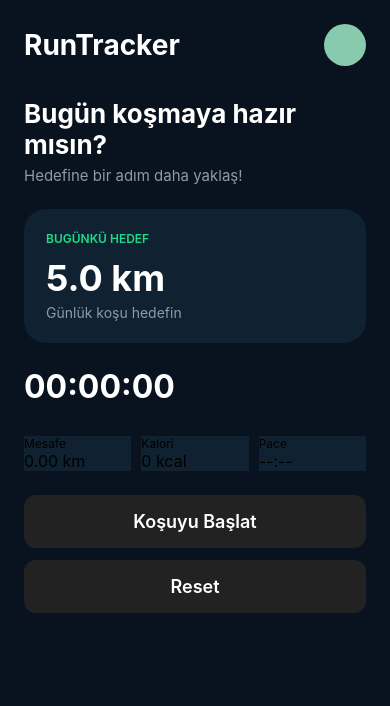
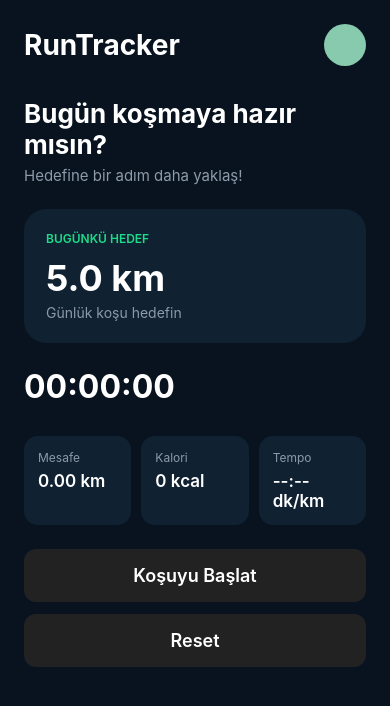
Before and after one commit to bengisu123/RunTracker, a React Native app: screen / in a window 390 px wide. Shown: the top 706 px of the page. Built offline with nearby package versions, Linux system fonts and the light colour scheme.

Commit message:
Add location tracking for runs

```diff
--- a/App.tsx
+++ b/App.tsx
@@ -1,5 +1,7 @@
-import React, { useState, useEffect } from 'react';
+import React, { useState, useEffect, useRef } from 'react';
+import Geolocation from '@react-native-community/geolocation';
 import {
+  PermissionsAndroid,
   Pressable,
   StyleSheet,
   Text,
@@ -11,10 +13,17 @@ import {
   SafeAreaView,
 } from 'react-native-safe-area-context';
 
+
+
 function App() {
 
   const [isRunning, setIsRunning] = useState(false);
   const [seconds, setSeconds] = useState(0);
+  const [distance, setDistance] = useState(0);
+  const [calories, setCalories] = useState(0);
+  const [pace, setPace] = useState('--:--');
+
+  const watchIdRef = useRef<number | null>(null);
 
   const formatTime = (totalSeconds: number) => {
     const hours = Math.floor(totalSeconds / 3600);
@@ -28,9 +37,80 @@ function App() {
 
 
   const resetTimer = () => {
+    if (watchIdRef.current !== null) {
+      Geolocation.clearWatch(watchIdRef.current);
+      watchIdRef.current = null;
+    }
+
     setIsRunning(false);
     setSeconds(0);
+    setDistance(0);
+    setCalories(0);
+    setPace('--:--');
   };
+
+  const requestLocationPermission = async () => {
+    const granted = await PermissionsAndroid.request(
+      PermissionsAndroid.PERMISSIONS.ACCESS_FINE_LOCATION
+    );
+
+    if (granted === PermissionsAndroid.RESULTS.GRANTED) {
+      console.log('Konum izni verildi');
+      return true;
+    }
+
+    else if (granted === PermissionsAndroid.RESULTS.DENIED) {
+      console.log('Konum izni reddedildi');
+      return false;
+    }
+
+    else if (granted === PermissionsAndroid.RESULTS.NEVER_ASK_AGAIN) {
+      console.log('Konum izni kalıcı olarak reddedildi');
+      return false;
+    }
+
+    return false;
+  };
+
+
+  const handleRunButton = async () => {
+    if (isRunning) {
+      if (watchIdRef.current !== null) {
+        Geolocation.clearWatch(watchIdRef.current);
+        watchIdRef.current = null;
+      }
+
+      setIsRunning(false);
+      return;
+    }
+
+    const hasPermission = await requestLocationPermission();
+
+    if(hasPermission) {
+      const watchId = Geolocation.watchPosition(
+        (position) => {
+          console.log('Yeni konum:', position.coords);
+        },
+
+        (error) => {
+          console.log('Konum hatası:',error);
+        },
+
+        {
+        enableHighAccuracy: true,
+        distanceFilter: 1,
+        interval: 2000,
+        fastestInterval: 1000,
+        }
+
+      );
+
+      watchIdRef.current = watchId;
+      setIsRunning(true);
+    }
+  };
+
+
 
   useEffect(() => {
     let timer: ReturnType<typeof setInterval> | undefined;
@@ -90,17 +170,17 @@ function App() {
           <View style={styles.statsRow}>
             <View style={styles.statCard}>
               <Text style={styles.statLabel}>Mesafe</Text>
-              <Text style={styles.statValue}>0.00 km</Text>
+              <Text style={styles.statValue}>{distance.toFixed(2)} km</Text>
             </View>
 
             <View style={styles.statCard}>
               <Text style={styles.statLabel}>Kalori</Text>
-              <Text style={styles.statValue}>0 kcal</Text>
+              <Text style={styles.statValue}>{calories} kcal</Text>
             </View>
 
             <View style={styles.statCard}>
-              <Text style={styles.statLabel}>Pace</Text>
-              <Text style={styles.statValue}>--:--</Text>
+              <Text style={styles.statLabel}>Tempo</Text>
+              <Text style={styles.statValue}>{pace} dk/km</Text>
             </View>
           </View>
 
@@ -108,7 +188,7 @@ function App() {
           <View style={styles.buttonGroup}>
             <Pressable
               style={styles.button}
-              onPress={() => setIsRunning(!isRunning)}
+              onPress={handleRunButton}
               >
               <Text style={styles.buttonText}>
                 {isRunning ? 'Koşuyu Bitir' : 'Koşuyu Başlat'}
@@ -250,15 +330,21 @@ const styles = StyleSheet.create({
   statCard: {
     flex: 1,
     backgroundColor: '#102131',
+    padding: 14,
+    borderRadius: 14,
 
   },
 
   statLabel: {
     fontSize: 12,
+    color: '#8D9AAA',
+    marginBottom: 6,
   },
 
   statValue: {
-    fontSize: 16,
+    fontSize: 17,
+    fontWeight: '600',
+    color: '#FFFFFF',
   },
 
 
--- a/package.json
+++ b/package.json
@@ -10,9 +10,10 @@
     "test": "jest"
   },
   "dependencies": {
+    "@react-native-community/geolocation": "^3.4.0",
+    "@react-native/new-app-screen": "0.87.1",
     "react": "19.2.3",
     "react-native": "0.87.1",
-    "@react-native/new-app-screen": "0.87.1",
     "react-native-safe-area-context": "^5.5.2"
   },
   "devDependencies": {
```
Also changed, not shown: 2 other files (tests, documents, lock files or other folders).
